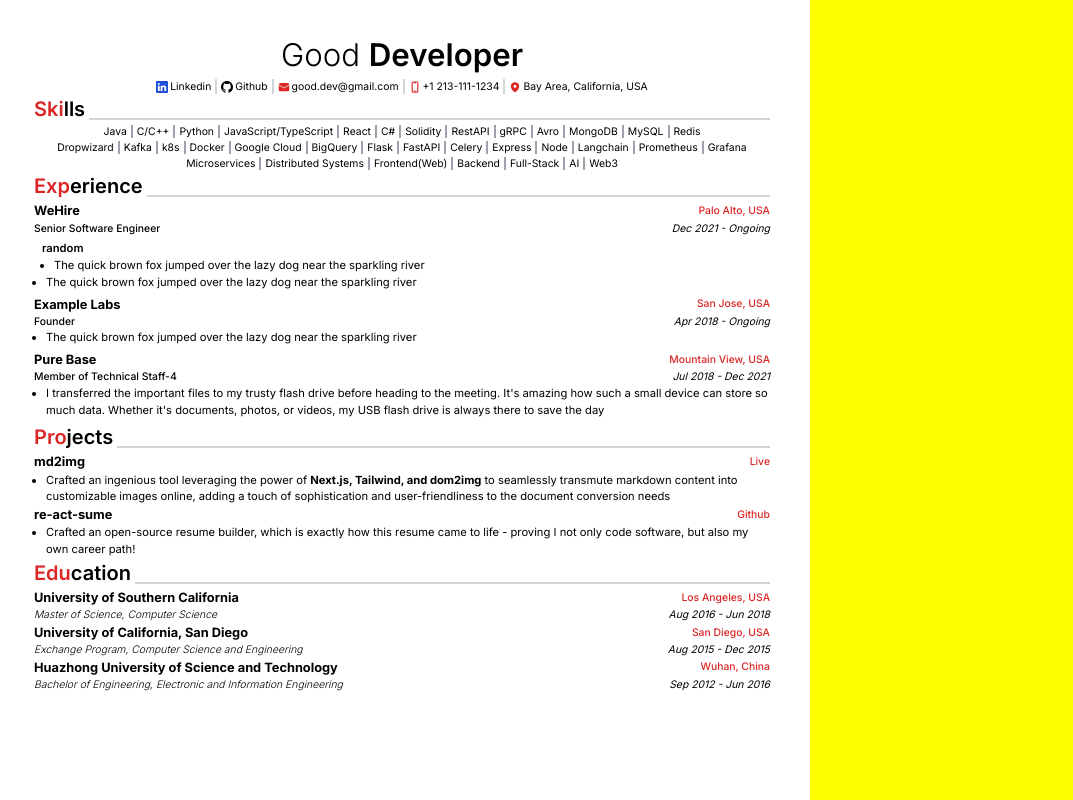
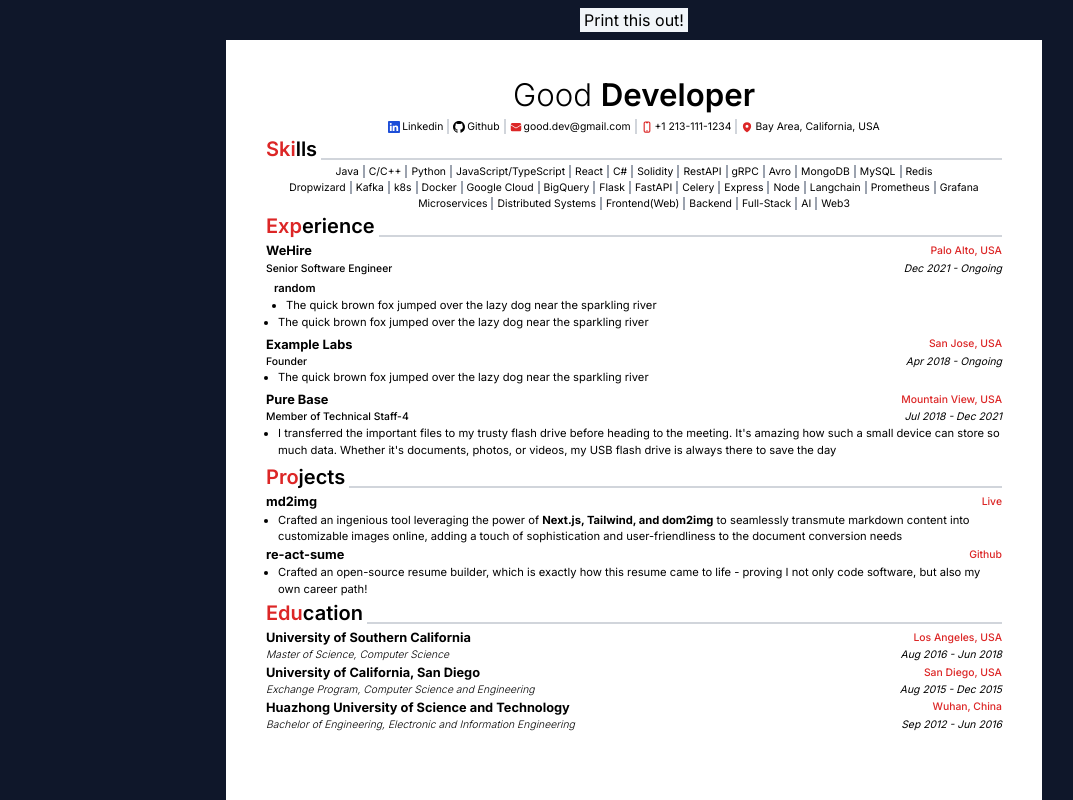
Before and after one commit to lXXXw/simple-resume, a Next.js app in the folder resume/: page / in a window 1280 px wide. Shown: the top 800 px of the page, without its empty margins (6-1079 px from the left). Built offline with nearby package versions, Linux system fonts and the light colour scheme.

Commit message:
make the page looks better

```diff
--- a/resume/src/app/page.js
+++ b/resume/src/app/page.js
@@ -11,8 +11,12 @@
   });
   return (
     <div>
+      <div className="flex justify-center my-2">
+        <button className="bg-slate-100 px-1" onClick={handlePrint}>
+          Print this out!
+        </button>
+      </div>
       <Main ref={componentRef} />
-      <button onClick={handlePrint}>Print this out!</button>
     </div>
   );
 }
--- a/resume/src/components/main/main.css
+++ b/resume/src/components/main/main.css
@@ -3,13 +3,15 @@
 }
 
 .page {
+  margin-left: auto;
+  margin-right: auto;
   background: white;
   width: 8.5in;
   height: 11in;
 }
 
 body {
-  background: yellow;
+  background: rgb(15 23 42);
 }
 
 @media print {
```
